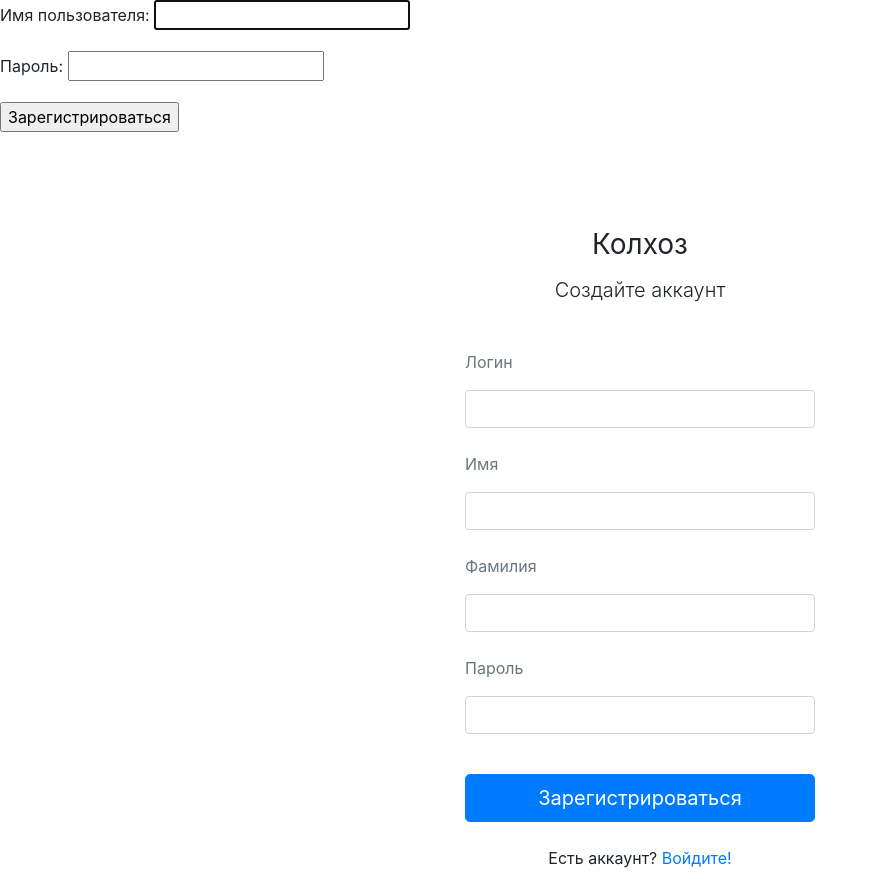
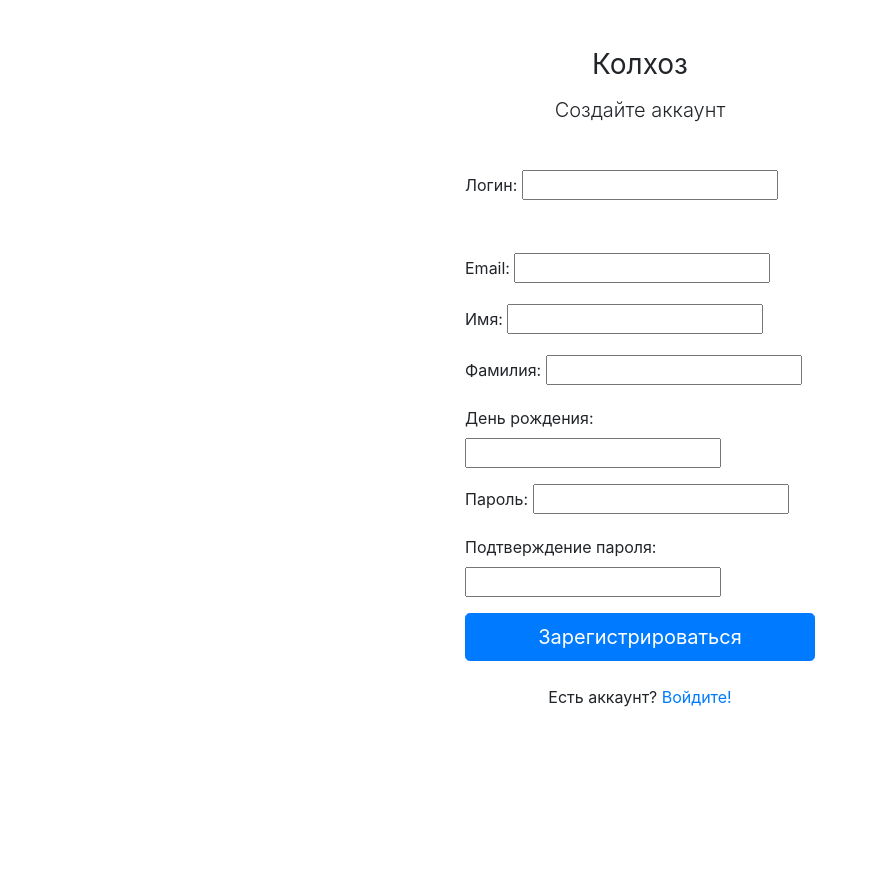
Before and after one commit to LinkerXXX/Job_board, a Django app: template src/templates/account/create_user.html in a window 1280 px wide. Shown: the part 72-958 px from the top of the page, without its empty margins (0-878 px from the left). After the commit the page ends 779 px from the top, so only its background shows below. Run offline with Django 4.2, Linux system fonts and the light colour scheme; the template is opened without the code that fills it: values that come from a table or form of the project are taken from there, others are empty; some libraries are stand-ins or nearby versions.

Commit message:
Обновление шаблонов рег и ауф

```diff
--- a/src/templates/account/create_user.html
+++ b/src/templates/account/create_user.html
@@ -1,50 +1,72 @@
 {% extends 'common.html' %}
 {% block content %}
-
-<form method="post" action="/account/create/">
-    {% csrf_token %}
-    {{ form.as_p }}
-    <input type="submit" value="Зарегистрироваться">
-</form>
-
 <body>
   <main class="container">
     <div class="row">
       <div class="col-8 col-lg-4 offset-2 offset-lg-4">
-        <form class="form-signin pt-5" enctype="multipart/form-data">
+        <form method="post" action="/account/create/">
+          {% csrf_token %}
           <div class="text-center mt-5 b-1">
 
             <h1 class="h3 mb-3 font-weight-normal">Колхоз</h1>
             <p class="h5 font-weight-light">Создайте аккаунт</p>
           </div>
+
           <div class="mt-5 form-label-group">
-            <p class="text-muted">Логин</p>
-            <input type="text" id="inputLogin" class="form-control" required autofocus>
-            <label for="inputLogin"></label>
+            <p>
+              <label for="id_username">Логин:</label>
+              <input type="text" name="username" maxlength="150" required id="id_username">
+            </p>
+          </div>
+
+          <div class="mt-5 form-label-group">
+            <p>
+              <label for="id_email">Email:</label>
+              <input type="email" name="email" maxlength="254" required id="id_email">
+            </p>
           </div>
 
           <div class=" form-label-group">
-            <p class="text-muted">Имя</p>
-            <input type="text" id="inputName" class="form-control" required >
-            <label for="inputName"></label>
+            <p>
+              <label for="id_first_name">Имя:</label>
+              <input type="first_name" name="first_name" maxlength="254" required id="id_first_name">
+            </p>
           </div>
 
           <div class=" form-label-group">
-            <p class="text-muted">Фамилия</p>
-            <input type="text" id="inputSurname" class="form-control" required >
-            <label for="inputSurname"></label>
+            <p>
+              <label for="id_last_name">Фамилия:</label>
+              <input type="last_name" name="last_name" maxlength="254" required id="id_last_name">
+            </p>
           </div>
 
           <div class="form-label-group">
-            <p class="text-muted"> Пароль</p>
-            <input type="password" id="inputPassword" class="form-control" required>
-            <label for="inputPassword"></label>
+            <p>
+              <label for="id_birthday">День рождения:</label>
+              <input type="birthday" name="birthday" required id="id_birthday">
+            </p>
           </div>
+
+          <div class="form-label-group">
+            <p>
+              <label for="id_password1">Пароль:</label>
+              <input type="password" name="password1" required id="id_password1">
+            </p>
+          </div>
+
+          <div class="form-label-group">
+            <p>
+              <label for="id_password2">Подтверждение пароля:</label>
+              <input type="password" name="password2" required id="id_password2">
+            </p>
+          </div>
+
           <div class="checkbox mb-3"></div>
           <button class="btn btn-primary btn-lg btn-block" type="submit">Зарегистрироваться</button>
+
         </form>
 
-         <div class="mt-4 text-center"><p>Есть аккаунт? <a href="/login">Войдите!</a></p></div>
+         <div class="mt-4 text-center"><p>Есть аккаунт? <a href="/account/auth/">Войдите!</a></p></div>
       </div>
     </div>
   </main>
--- a/src/templates/common.html
+++ b/src/templates/common.html
@@ -1,7 +1,7 @@
 {% load static %}
 <!DOCTYPE html>
 <html lang="ru">
-
+    {% csrf_token %}
 <html>
     <header>
         {% include 'includes/header.html' %}
```
Also changed, not shown: src/templates/account/auth.html (+45 -5 lines).
